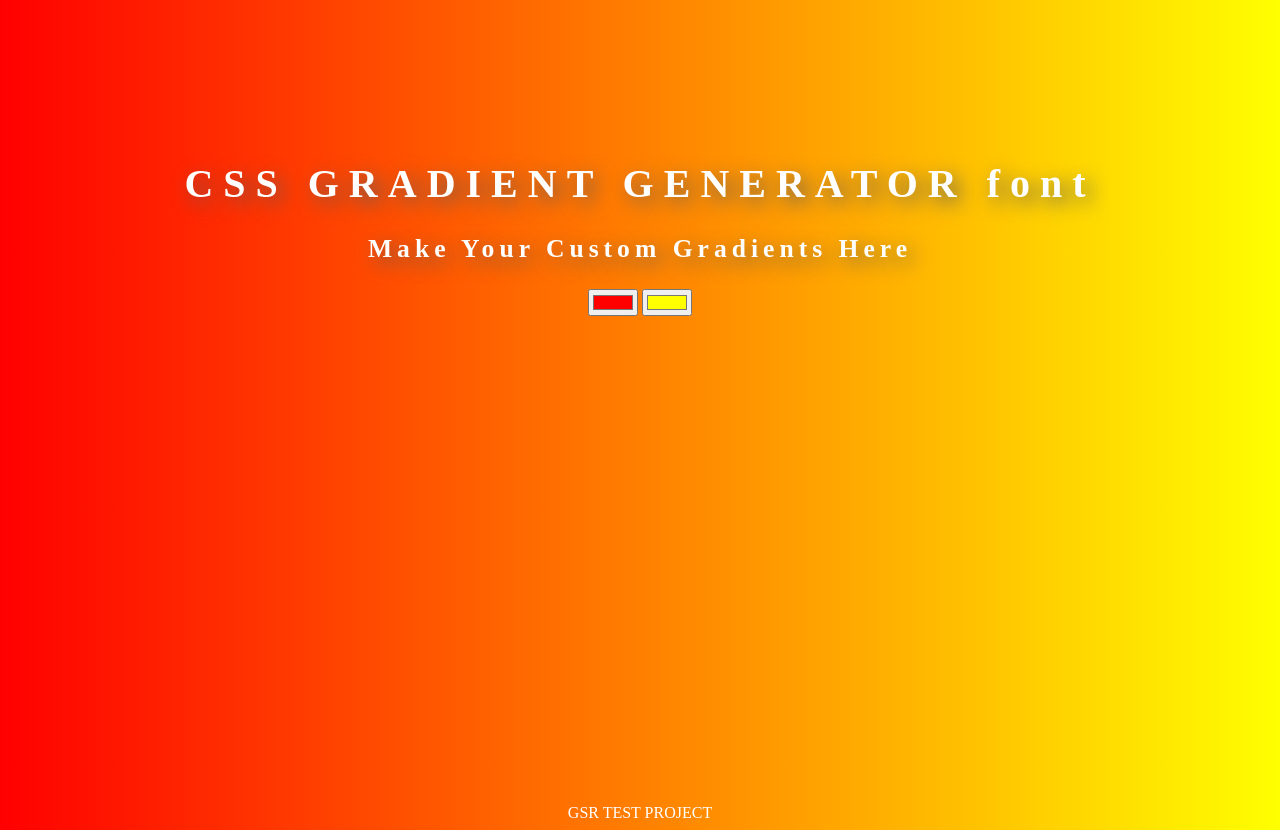
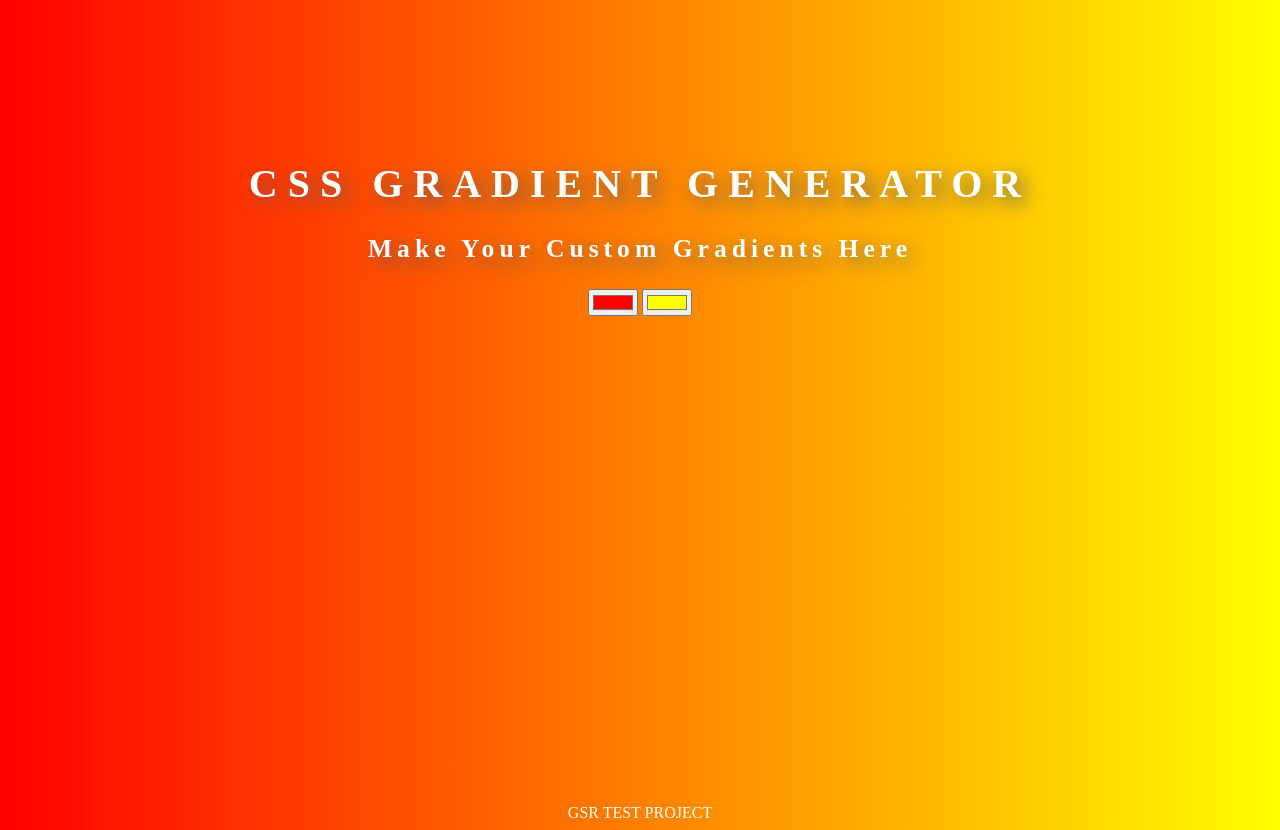
Before and after one commit to Sasinda98/Gradient-Generator, a plain HTML site: page index.html in a window 1280 px wide. Drawn offline with Linux system fonts and the light colour scheme.

Commit message:
reverting the title to the old one

```diff
--- a/index.html
+++ b/index.html
@@ -8,7 +8,7 @@
 <body>
 
    <div class="container">
-        <h1 class="heading">CSS GRADIENT GENERATOR font</h1>
+        <h1 class="heading">CSS GRADIENT GENERATOR</h1>
         <h3 class="subheading">Make Your Custom Gradients Here</h3>
 
         <input id="color1" type="color" value="#ff0000">
```
